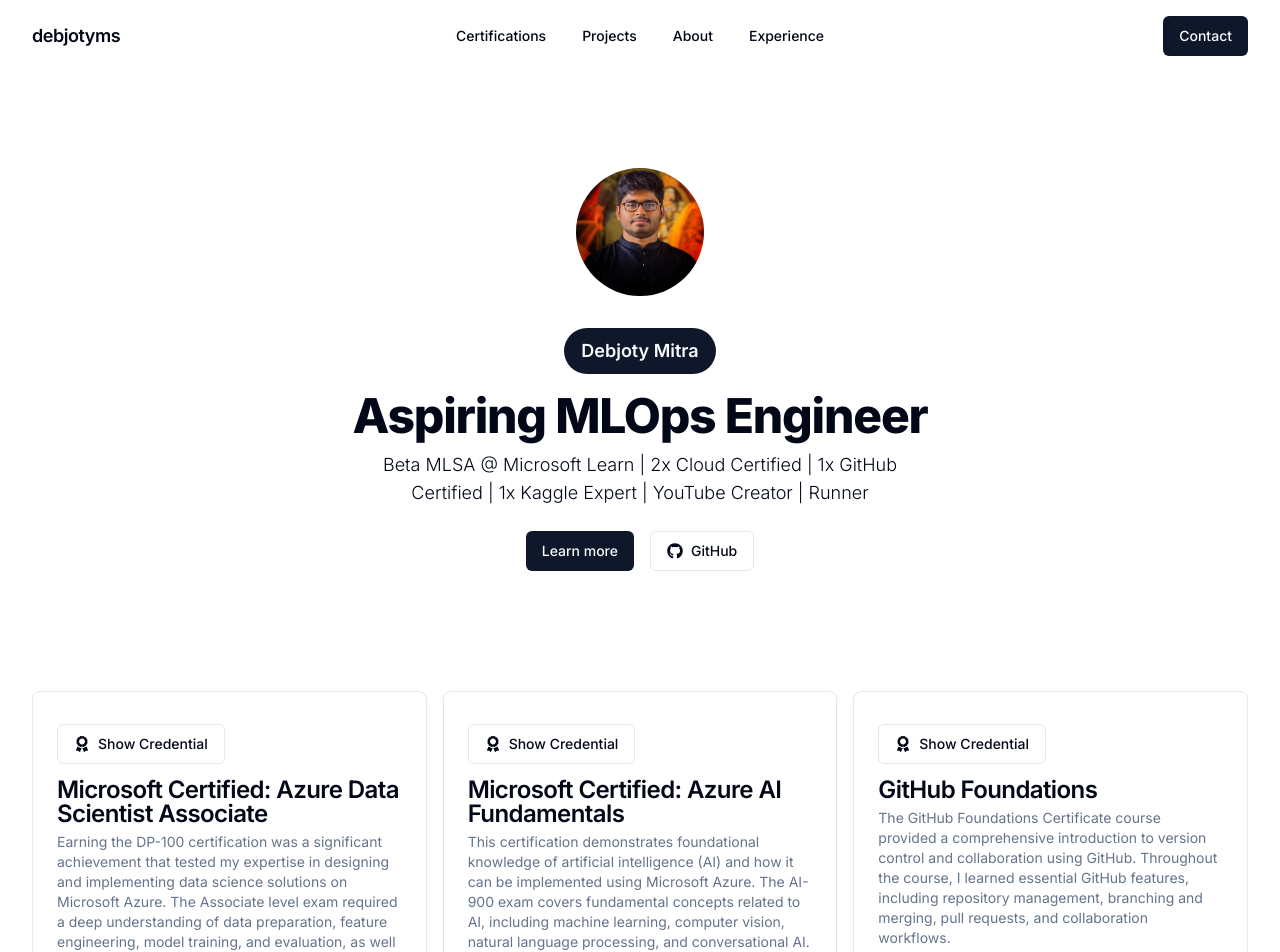
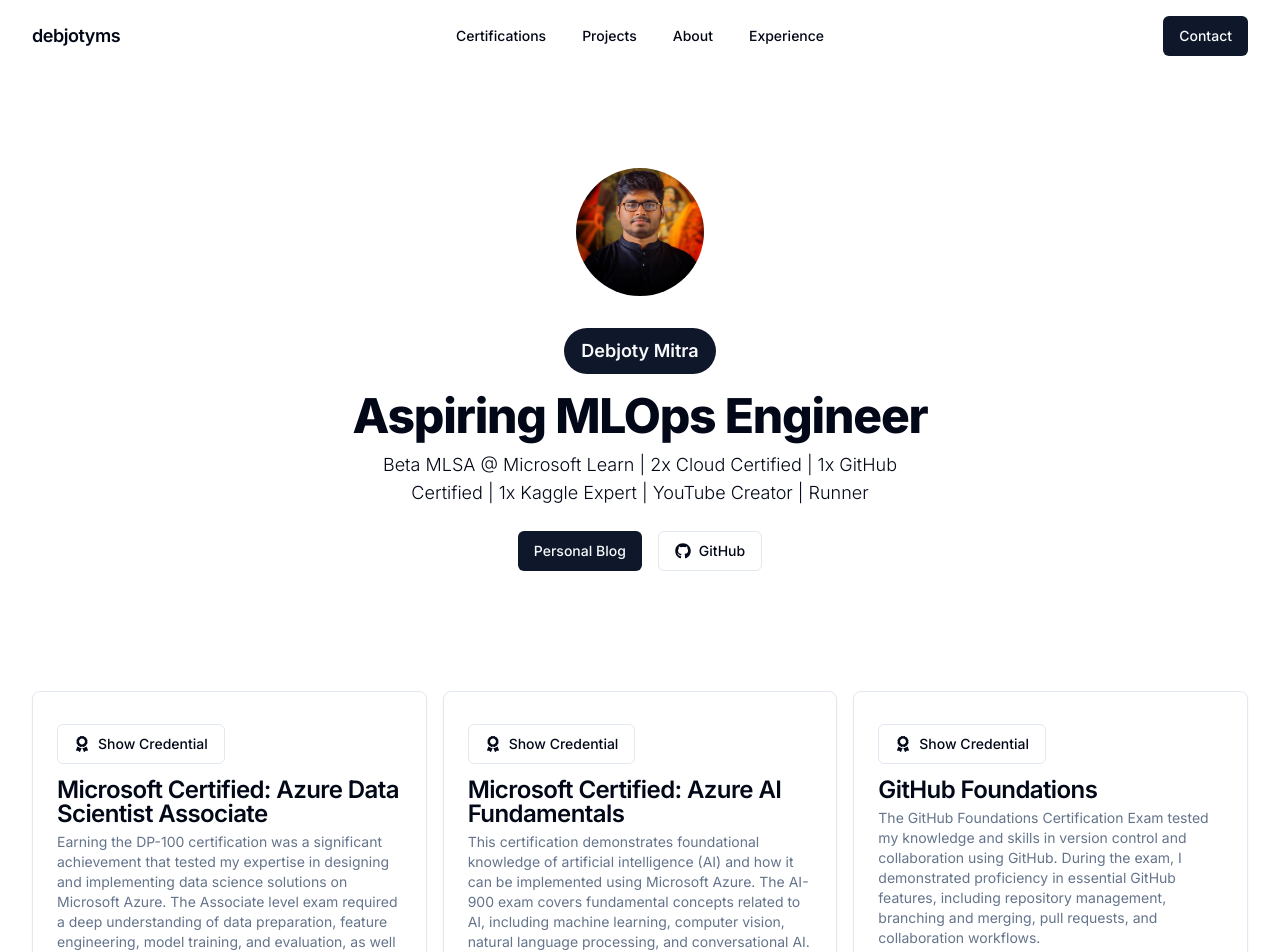
Before and after one commit to debjotyms/debjotyms.github.io, a Next.js app: page / in a window 1280 px wide. Shown: the top 952 px of the page. Built offline with nearby package versions, Linux system fonts and the light colour scheme.

Commit message:
feat: Update GitHub Foundations certification description
The GitHub Foundations certification description has been updated to reflect the fact that it is an exam that tests knowledge and skills in version control and collaboration using GitHub.

```diff
--- a/src/components/certifications.tsx
+++ b/src/components/certifications.tsx
@@ -22,7 +22,7 @@
   {
     title: "GitHub Foundations",
     description:
-      "The GitHub Foundations Certificate course provided a comprehensive introduction to version control and collaboration using GitHub. Throughout the course, I learned essential GitHub features, including repository management, branching and merging, pull requests, and collaboration workflows.",
+      "The GitHub Foundations Certification Exam tested my knowledge and skills in version control and collaboration using GitHub. During the exam, I demonstrated proficiency in essential GitHub features, including repository management, branching and merging, pull requests, and collaboration workflows.",
     image: "/images/ghf.JPG",
     link: "https://www.credly.com/badges/a2d02002-8c14-4bcf-a938-cc8bf49c22a0/public_url",
   },
--- a/src/components/hero.tsx
+++ b/src/components/hero.tsx
@@ -29,8 +29,8 @@
         Runner
       </p>
       <div className="flex gap-4 py-4 md:pb-10 items-center">
-        <Button asChild>
-          <Link href="/">Learn more</Link>
+        <Button variant={"default"}>
+          <Link href="https://debjotyms.hashnode.dev/">Personal Blog</Link>
         </Button>
         <Link href="https://github.com/debjotyms" target="_blank" rel="noopener noreferrer">
           <Button variant="outline">
```
